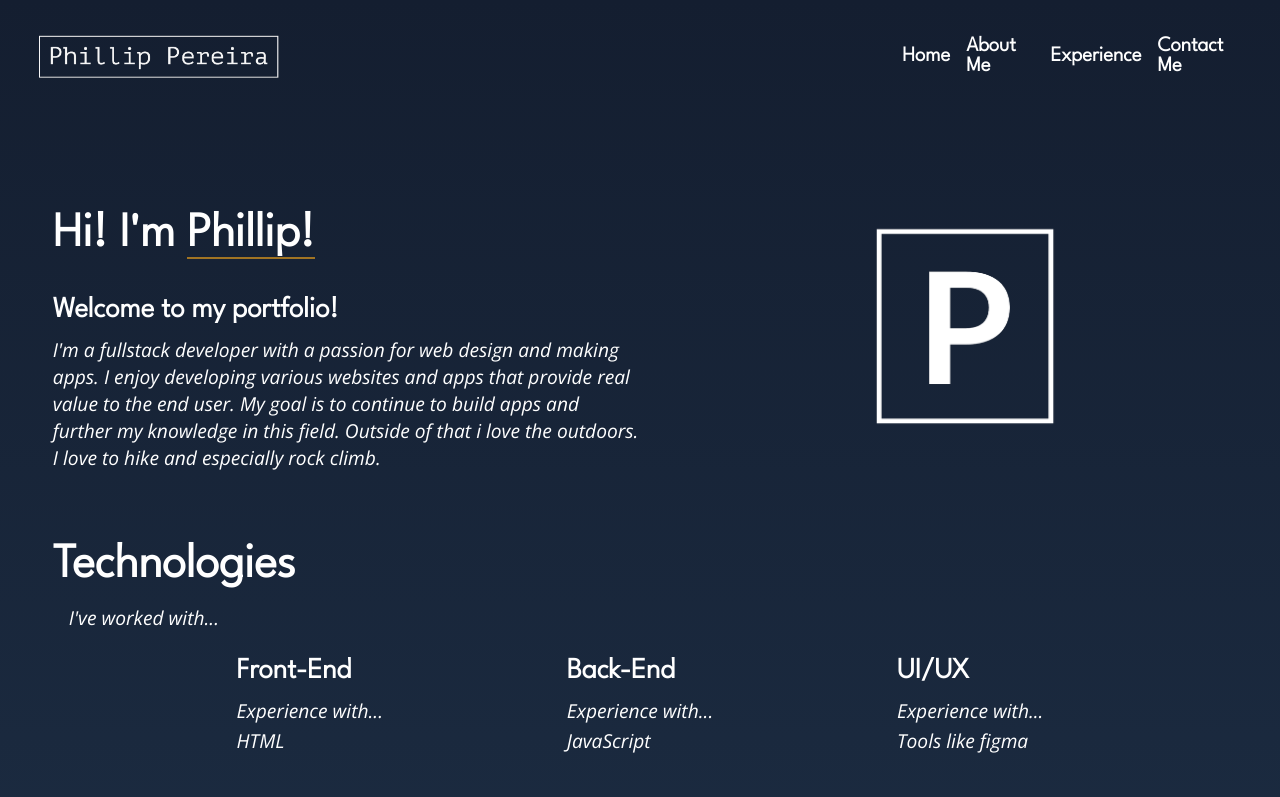
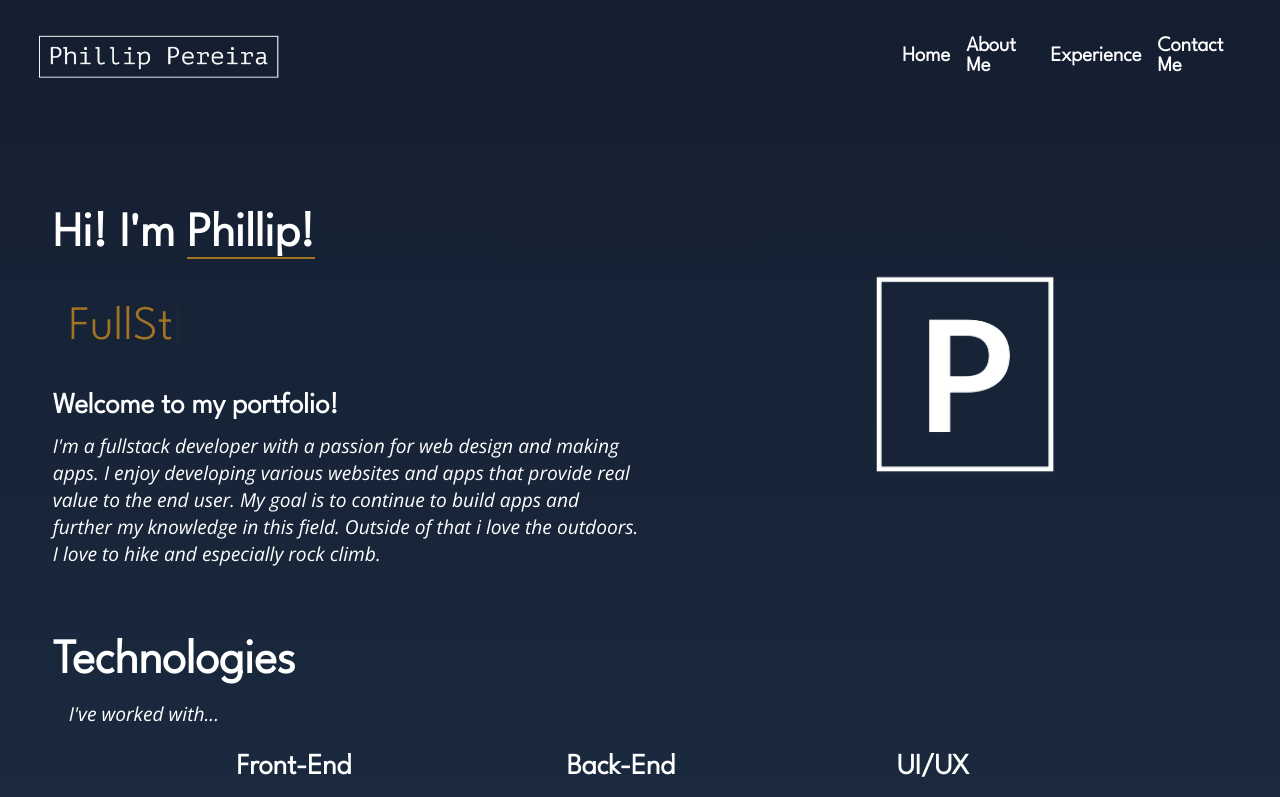
Before and after one commit to Phillip48/React-Portfolio-V2, a React (Create React App) app in the folder my-app/: page / in a window 1280 px wide. Shown: the top 797 px of the page. Built offline with nearby package versions, Linux system fonts and the light colour scheme.

Commit message:
Added a type writer to the about me

```diff
--- a/my-app/package.json
+++ b/my-app/package.json
@@ -16,6 +16,7 @@
     "react-icons": "^4.3.1",
     "react-leaflet": "^4.0.0",
     "react-scripts": "5.0.1",
+    "typewriter-effect": "^2.18.2",
     "web-vitals": "^2.1.4"
   },
   "scripts": {
--- a/my-app/src/components/about me/AboutMe.css
+++ b/my-app/src/components/about me/AboutMe.css
@@ -1,15 +1,14 @@
-@import url('https://fonts.googleapis.com/css2?family=League+Spartan:wght@300&display=swap');
-@import url('https://fonts.googleapis.com/css2?family=League+Spartan:wght@300&family=Open+Sans:ital,wght@1,300&display=swap');
+@import url("https://fonts.googleapis.com/css2?family=League+Spartan:wght@300&display=swap");
+@import url("https://fonts.googleapis.com/css2?family=League+Spartan:wght@300&family=Open+Sans:ital,wght@1,300&display=swap");
 
-*{
+* {
   box-sizing: border-box;
 }
 
 /*  Establish variables */
-:root{
-    --maincolor2: #A17423
+:root {
+  --maincolor2: #a17423;
 }
-
 
 /* Anchor tags no styling */
 a,
@@ -20,14 +19,26 @@ a:active {
   color: inherit;
 }
 
-.holds-everything{
+.div-padding-aboutme{
+    padding: 1.5rem;
+}
+.type-words {
+  height: 3rem;
+  width: auto;
+  font-family: "League Spartan", sans-serif;
+  font-size: 3em;
+  color: #A17423;
+  margin-left: 1rem;
+}
+
+.holds-everything {
   margin: 3.3rem;
 }
-.underline-name{
+.underline-name {
   border-bottom: 2px solid var(--maincolor2);
 }
 
-.holds-both-sides{
+.holds-both-sides {
   display: flex;
   flex-direction: row;
   justify-content: space-between;
@@ -36,21 +47,20 @@ a:active {
   width: 100%;
 }
 
-.leftside-text{
+.leftside-text {
   display: flex;
   flex-direction: column;
   align-items: flex-start;
   width: 50%;
 }
 
-
-.rightside-text{
+.rightside-text {
   display: flex;
   flex-direction: column;
   align-items: center;
   width: 45%;
 }
 
-.animate-homepage-img{
+.animate-homepage-img {
   width: 40%;
 }
--- a/my-app/src/components/about me/AboutMe.js
+++ b/my-app/src/components/about me/AboutMe.js
@@ -1,5 +1,6 @@
 import React from 'react';
 import './AboutMe.css';
+import Type from '../typing/Type';
 // import peronsalLogo from '../image/Myproject.png';
 import peronsalLogo2 from '/Users/phill/OneDrive/Documents/Peronsal Project coding/React-Portfolio-V2/my-app/src/image/1P-logos_transparent.png';
 // import BgAnimation from '../components/BackgroundAnimation';
@@ -11,6 +12,10 @@ const Navbar = () => {
                 <section className='holds-both-sides'>
                     <section className='leftside-text'>
                         <h1 className='intro-big'>Hi! I'm <span className='underline-name'>Phillip!</span></h1>
+                        <div className='type-words'>
+                            <Type />
+                        </div>
+                        <div className='div-padding-aboutme'></div>
                         <h3 className='sub-intro-med'>Welcome to my portfolio!</h3>
                         <p className='para-text-small'>I'm a fullstack developer with a passion for web design and making apps.
                             I enjoy developing various websites and apps that provide real value to the end user.
--- /dev/null
+++ b/my-app/src/components/typing/Type.js
@@ -0,0 +1,22 @@
+import React from "react";
+import Typewriter from "typewriter-effect";
+
+function Type() {
+  return (
+    <Typewriter
+      options={{
+        strings: [
+          "FullStack Developer",
+          "Software Developer",
+          "MERN Stack Developer",
+          "Back End Web Developer",
+        ],
+        autoStart: true,
+        loop: true,
+        deleteSpeed: 50,
+      }}
+    />
+  );
+}
+
+export default Type;
```
Also changed, not shown: 1 other file (tests, documents, lock files or other folders). Lines whose indentation alone changed are shown as unchanged.
